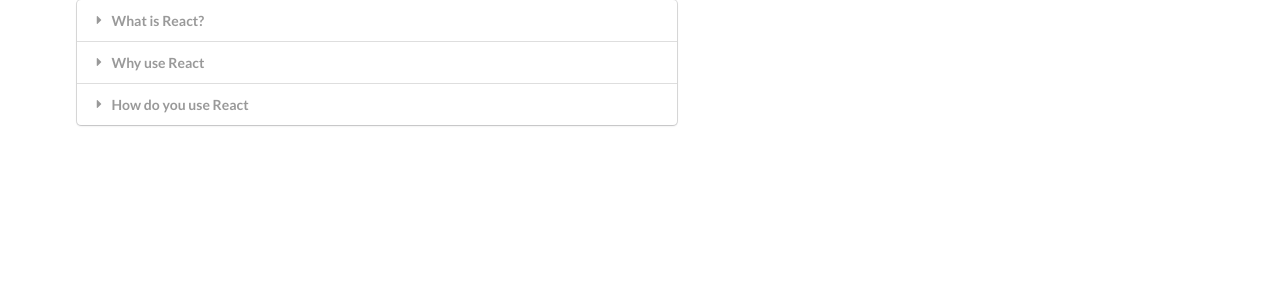
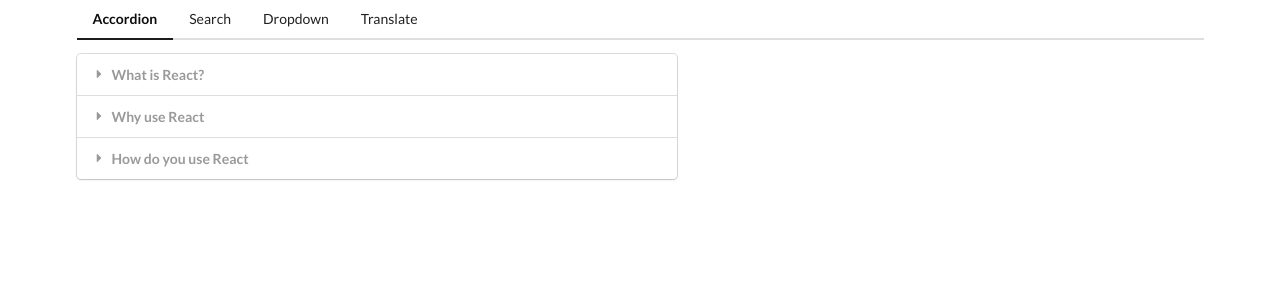
Before and after one commit to Beschuetzer/React, a React (Create React App) app in the folder widgets/: page / in a window 1280 px wide. Shown: the top 300 px of the page. Built offline with nearby package versions, Linux system fonts and the light colour scheme.

Commit message:
Finish non-react router navigation approach

```diff
--- a/widgets/src/App.js
+++ b/widgets/src/App.js
@@ -4,6 +4,8 @@
 import Dropdown from './components/Dropdown';
 import Search from './components/Search';
 import Translate from './components/Translate';
+import Route from './components/Route';
+import Header from './components/Header';
 
 const items = [
     {
@@ -47,37 +49,21 @@
 const App = () => {
     const [selected, setSelected] = useState(null);
 
-    const accordionJSX = <Accordion items={items}/>;
-    const dropdownJSX = <Dropdown options={dropDownOptions} labelText="Select a Color" selected={selected} onSelectedChange={setSelected}/>;
-    const searchJSX = <Search/>;
-    const translateJSX = <Translate />;
-
-    let ToShow = accordionJSX;
-
-    switch (window.location.pathname) {
-        case '/':
-            ToShow = accordionJSX;
-            break;
-        case '/list':
-            ToShow = searchJSX;
-            break;
-        case '/dropdown':
-            ToShow = dropdownJSX;
-            break;
-        case '/translate':
-            ToShow = translateJSX;
-            break;
-        default:
-            ToShow = accordionJSX;
-    }
-
     return (
         <div className="ui container">
-            {/* {showAccordion()}
-            {showList()}
-            {showDropdown()}
-            {showTranslate()} */}
-            {ToShow}
+            <Header/>
+            <Route path='/'>
+                <Accordion items={items}/>
+            </Route>
+            <Route path='/dropdown'>
+                <Dropdown options={dropDownOptions} labelText="Select a Color" selected={selected} onSelectedChange={setSelected}/>
+            </Route>
+            <Route path='/list'>
+                <Search/>
+            </Route>
+            <Route path='/translate'>
+                <Translate/>
+            </Route>
         </div>
     );
 }
--- /dev/null
+++ b/widgets/src/components/Header.js
@@ -0,0 +1,19 @@
+import React from 'react';
+
+const Header = () => {
+    const isAccordionActive = window.location.pathname === '/' ? 'active' : '';
+    const isSearchActive = window.location.pathname === '/list' ? 'active' : '';
+    const isDropdownActive = window.location.pathname === '/dropdown' ? 'active' : '';
+    const isTranslateActive = window.location.pathname === '/translate' ? 'active' : '';
+
+    return (
+        <div className="ui secondary pointing menu">
+            <a href="/" className={`item ${isAccordionActive}`}>Accordion</a>
+            <a href="/list" className={`item ${isSearchActive}`}>Search</a>
+            <a href="/dropdown" className={`item ${isDropdownActive}`}>Dropdown</a>
+            <a href="/translate" className={`item ${isTranslateActive}`}>Translate</a>
+        </div>
+    );
+}
+
+export default Header;
--- /dev/null
+++ b/widgets/src/components/Route.js
@@ -0,0 +1,5 @@
+const Route = (({path, children}) => {
+    return window.location.pathname === path ? children : null;
+});
+
+export default Route;
```
